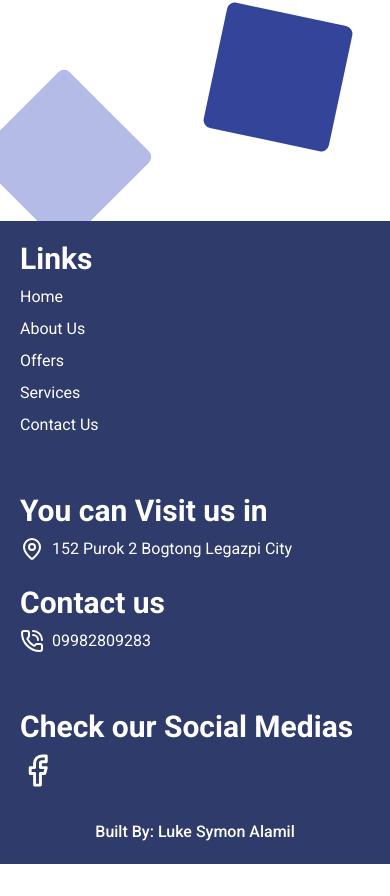
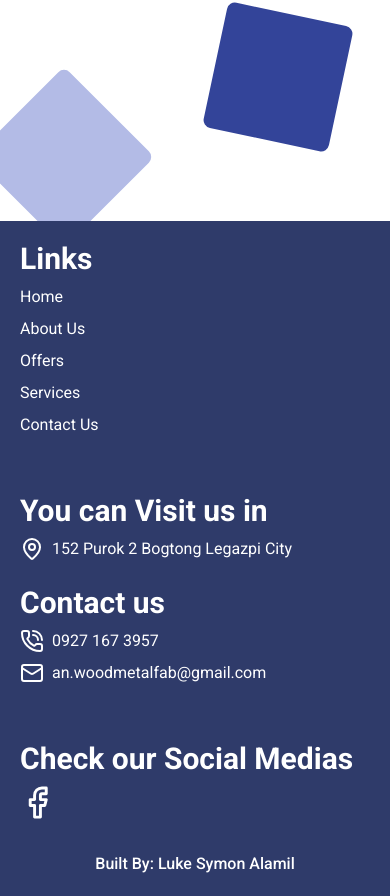
Before and after one commit to LOOOOOOK12/an-fabrication-website, a Next.js app: page / in a window 390 px wide. Shown: the part 4787-5683 px from the top of the page. Before the commit the page ends 5651 px from the top, so only its background shows below. Built offline with nearby package versions, Linux system fonts and the light colour scheme.

Commit message:
Add email contact to footer and update phone number for improved communication

```diff
--- a/app/components/footer.tsx
+++ b/app/components/footer.tsx
@@ -3,7 +3,7 @@
 import React from 'react'
 import { footerDataSocials } from '../types/constants'
 import { Icon } from './offersCard'
-import { MapPin, PhoneCall } from 'lucide-react'
+import { MapPin, PhoneCall, Mail } from 'lucide-react'
 import { navLinks } from '../types/types'
 
 function footer({ links }:navLinks) {
@@ -24,7 +24,8 @@ function footer({ links }:navLinks) {
                         <span className='flex gap-2 items-center'><MapPin/> 152 Purok 2 Bogtong Legazpi City</span>
                     </div>
                     <h1 className='text-3xl font-semibold'>Contact us</h1>
-                    <span className='flex gap-2 items-center'><PhoneCall/>09982809283</span>
+                    <span className='flex gap-2 items-center'><PhoneCall/>0927 167 3957</span>
+                    <span className='flex gap-2 items-center'><Mail/>an.woodmetalfab@gmail.com</span>
                 </div>
                 <div className='flex flex-col gap-2'>
                     <h1 className='text-3xl font-semibold'>Check our Social Medias</h1>
```
